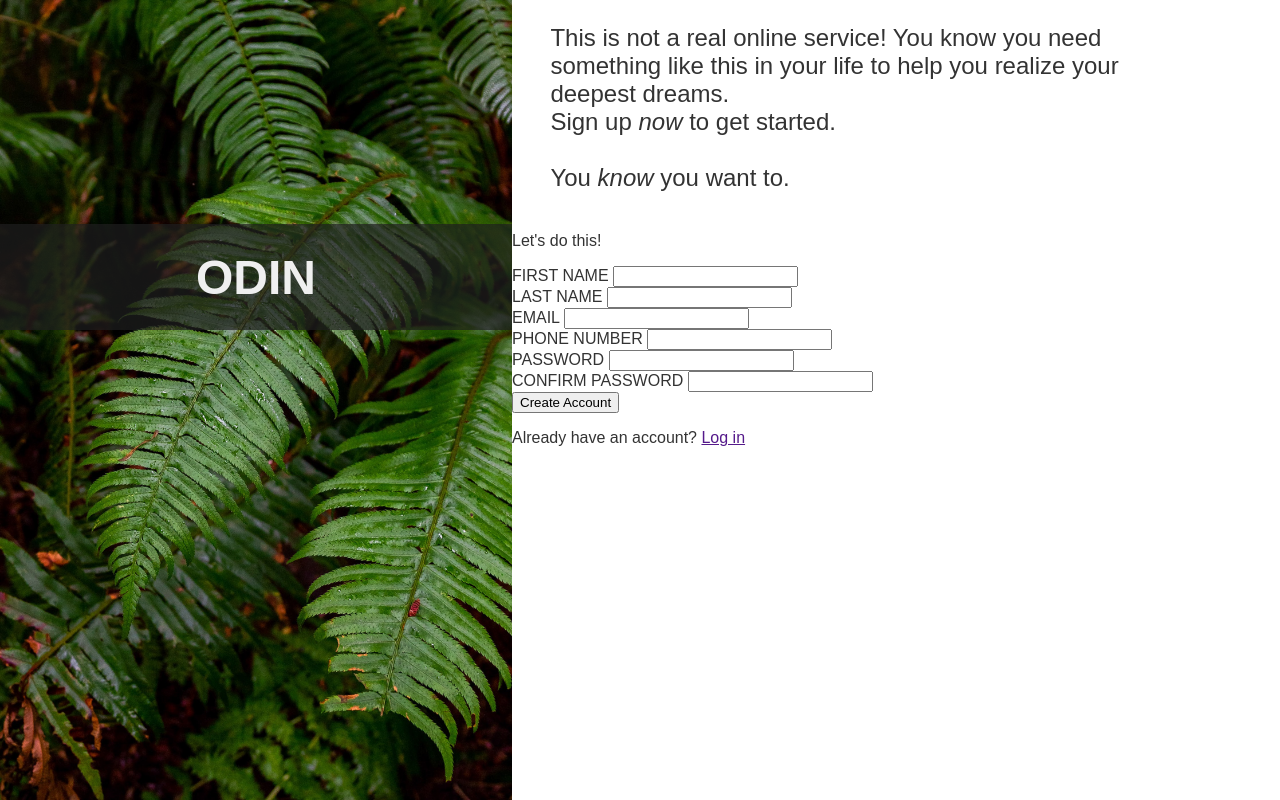
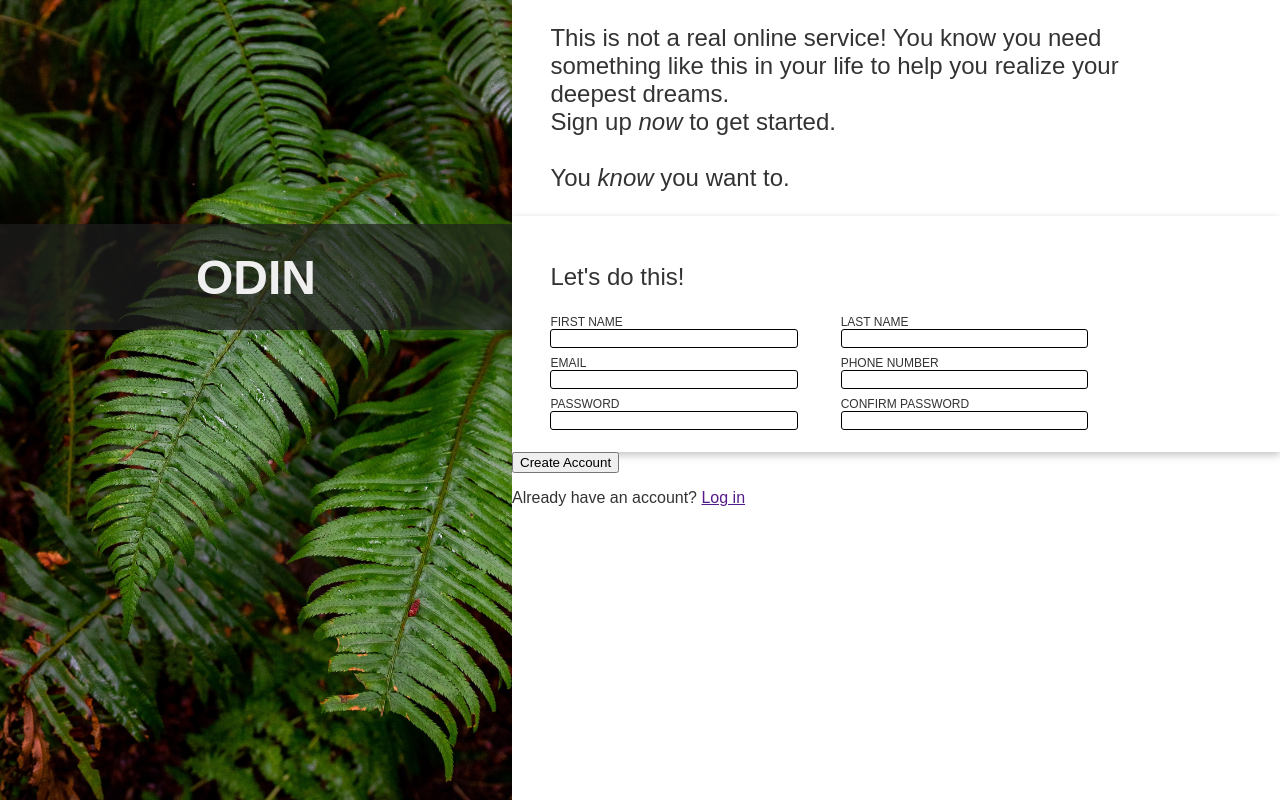
Before and after one commit to lj140542/odin-sign-up-form, a plain HTML site: page index.html in a window 1280 px wide. Drawn offline with Linux system fonts and the light colour scheme.

Commit message:
Implements the first draft of the "content" form part.

```diff
--- a/index.css
+++ b/index.css
@@ -37,3 +37,41 @@ body {
     padding: 0% 20% 0% 5%;
     margin: 0%;
 }
+
+#form {
+    box-shadow: rgb(0 0 0 / 24%) 0px 3px 8px;
+    padding: 3% 25% 5% 5%;
+}
+
+#form p {
+    font-size: 1.5em;
+}
+
+#form-elements {
+    display: grid;
+    grid-template-columns: 1fr 1fr;
+    gap: 8%;
+}
+
+.form-element {
+    display: flex;
+    flex-direction: column;
+}
+
+label {
+    font-size: 0.75em;
+}
+
+input {
+    border: solid 0.5px;
+    border-radius: 3px;
+}
+
+input:focus {
+    border: 0px;
+    box-shadow: rgb(0 0 0 / 24%) 0px 3px 8px;
+}
+
+input:invalid {
+    border: solid 0.5px rgb(120, 0, 0);
+}
```
